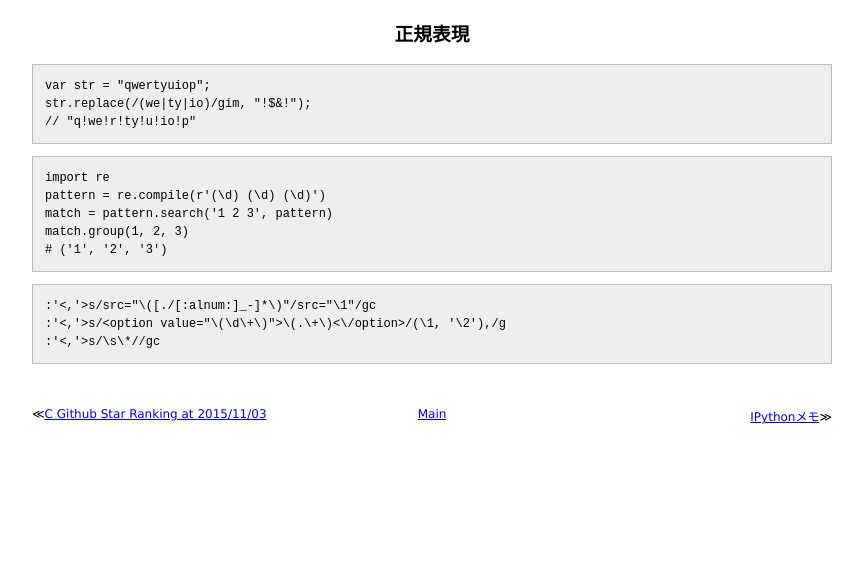
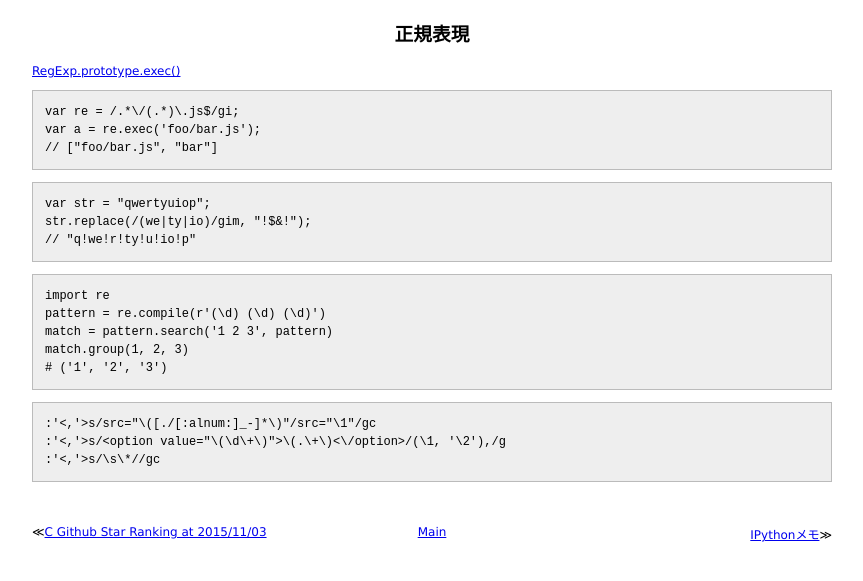
Before and after one commit to 38elements/38elements.github.com, a Jekyll site: the page built from _posts/2015-10-10-regexp.md, in a window 1280 px wide. Shown: the top 581 px of the page, without its empty margins (208-1071 px from the left). Built offline with Jekyll 4.4.1, drawn with Linux system fonts in a browser that asks for light colours.

Commit message:
Update 2015-10-10-regexp.md

````diff
--- a/_posts/2015-10-10-regexp.md
+++ b/_posts/2015-10-10-regexp.md
@@ -2,6 +2,15 @@
 layout: posts
 title: 正規表現
 ---
+
+[RegExp.prototype.exec()](https://developer.mozilla.org/en/docs/Web/JavaScript/Reference/Global_Objects/RegExp/exec)
+
+```
+var re = /.*\/(.*)\.js$/gi;
+var a = re.exec('foo/bar.js');
+// ["foo/bar.js", "bar"]
+```
+
 ```
 var str = "qwertyuiop";
 str.replace(/(we|ty|io)/gim, "!$&!");
````
